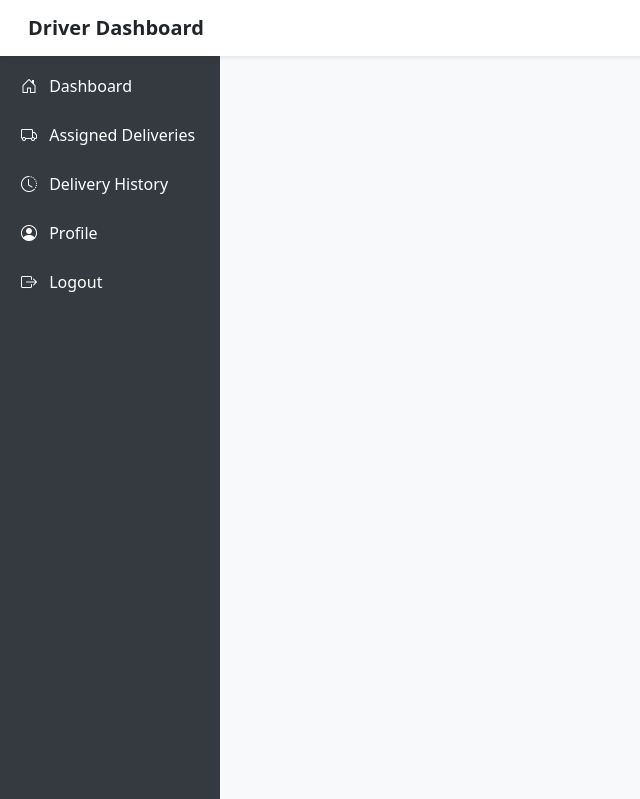
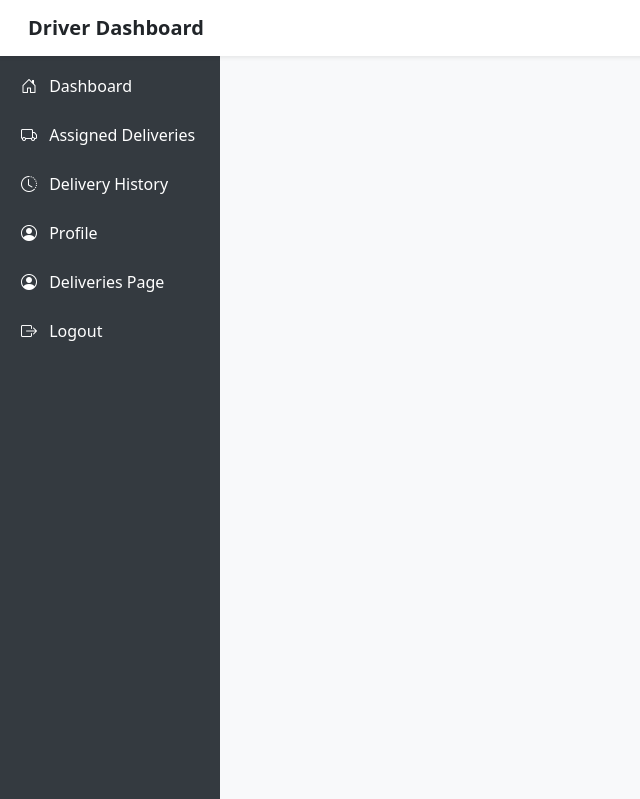
Before and after one commit to Godfred48/WaterTankRefill-App, a Django app: template templates/driver/driver_dashboard.html in a window 1280 px wide. Shown: the top 799 px of the page, without its empty margins (0-640 px from the left). Run offline with Django 5.2, Linux system fonts and the light colour scheme; the template is opened without the code that fills it, so the values that code supplies are empty.

Commit message:
updated the driver dahboard

```diff
--- a/templates/driver/driver_dashboard.html
+++ b/templates/driver/driver_dashboard.html
@@ -101,6 +101,7 @@
   <a href="{% url 'assigned_deliveries' %}"><i class="bi bi-truck me-2"></i> Assigned Deliveries</a>
   <a href="{% url 'delivery_history' %}"><i class="bi bi-clock-history me-2"></i> Delivery History</a>
   <a href="{% url 'driver_profile' %}"><i class="bi bi-person-circle me-2"></i> Profile</a>
+  <a href="{% url 'driver_delivery_list' %}"><i class="bi bi-person-circle me-2"></i> Deliveries Page</a>
   <a href="{% url 'logout' %}"><i class="bi bi-box-arrow-right me-2"></i> Logout</a>
 </div>
 
```
